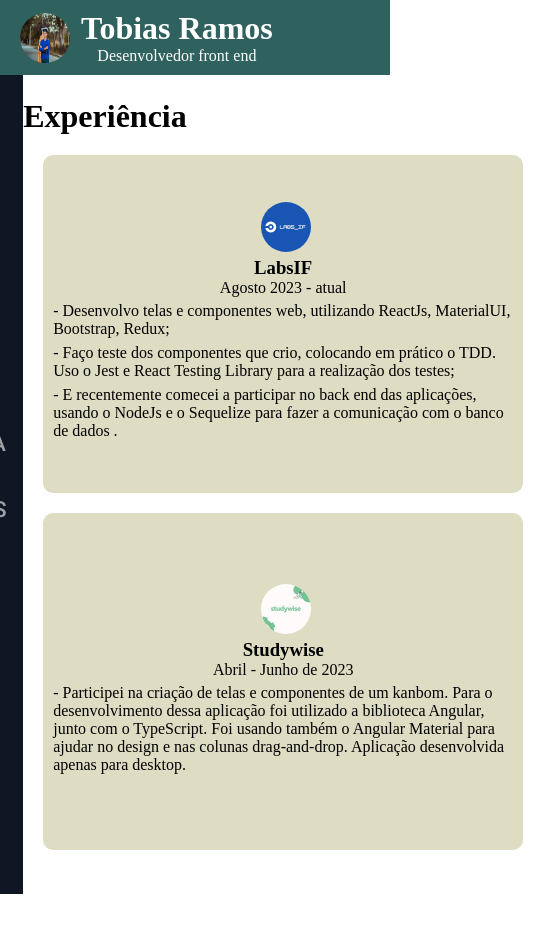
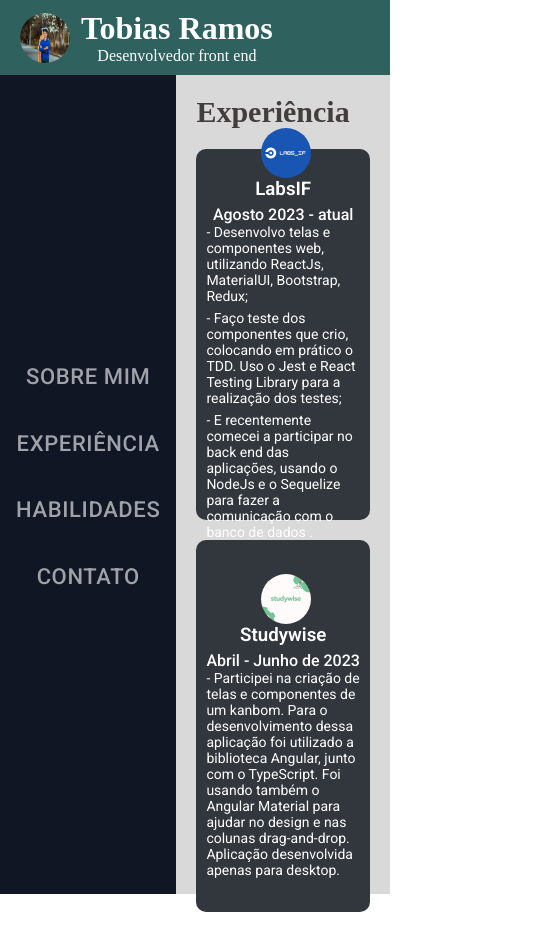
Before and after one commit to tobiasramos/my-portfolio, a React (Vite) app: page /experience in a window 390 px wide. Shown: the whole page, 543 px wide, since content can reach past the window. Before the commit the page ends 894 px from the top, so only its background shows below. Built offline with nearby package versions, Linux system fonts and the light colour scheme.

Commit message:
Centraliazndo tags h3 e usando o pouco da resposividade

```diff
--- a/src/App.css
+++ b/src/App.css
@@ -8,3 +8,14 @@
   text-decoration: none;
   color: #000;
 }
+
+ul {
+  list-style-type: none;
+}
+
+h2 {
+  margin-left: 20px;
+  margin-top: 20px;
+  color: #433d3d;
+  font-size: 30px;
+}
--- a/src/components/about-me/about-me.jsx
+++ b/src/components/about-me/about-me.jsx
@@ -1,23 +1,25 @@
 import styles from "./about-me.module.css";
-import '@fontsource/roboto/500.css';
+import "@fontsource/roboto/500.css";
 
 const AboutMe = () => {
   return (
+    <>
+      <h2>Sobre mim</h2>
       <div className={styles.container}>
         <img src="./img/profile.jpg" alt="Logo do perfil" />
-      <h1>Sobre mim</h1>
         <p className={styles.summary}>
           Front end com mais de 2 anos de experiência em desenvolvimento de
           aplicações web, fazendo o uso de frameworks e bibliotecas modernos.
-        Minha jornada é marcada por uma constante busca por evolução, participai
-        de projetos desafiadores, explorando tecnologias que eram novas para
-        mim, experiências como essas expandiu meus conhecimentos e habilidades.
-        Além desse meu lado profissional, sou também um grande praticante de
-        esportes. Tenho um imenso apego ao muay thai, e ao ciclismo, em ambos
-        esportes já participei de competições e assim é a minha rotina,
-        estuando, trabalhando e praticando esses esportes.
+          Minha jornada é marcada por uma constante busca por evolução,
+          participai de projetos desafiadores, explorando tecnologias que eram
+          novas para mim, experiências como essas expandiu meus conhecimentos e
+          habilidades. Além desse meu lado profissional, sou também um grande
+          praticante de esportes. Tenho um imenso apego ao muay thai, e ao
+          ciclismo, em ambos esportes já participei de competições e assim é a
+          minha rotina, estuando, trabalhando e praticando esses esportes.
         </p>
       </div>
+    </>
   );
 };
 
--- a/src/components/contact/Contact.module.css
+++ b/src/components/contact/Contact.module.css
@@ -1,13 +1,12 @@
 .socialMedia {
     display: flex;
+    align-items: center;
     justify-content: center;
-    align-items: center;
-    list-style: none;
+    height: 100vh;
 }
 
 .socialMedia li {
     margin-right: 10px;
-
 }
 
 .socialMedia .icon {
--- a/src/components/contact/contact.jsx
+++ b/src/components/contact/contact.jsx
@@ -6,8 +6,8 @@
 
 const Contact = () => {
   return (
-    <div>
-      <h1>Contato</h1>
+    <>
+      <h2>Contato</h2>
         <ul className={styles.socialMedia}>
           <li>
             <a href="https://github.com/tobiasramos" target="_blank">
@@ -23,16 +23,16 @@
 
           <li>
             <a href="mailto:tobiasramossilva@gmail.com?subject=link HTML">
-            <EmailIcon style={{ color: "#878286" }} className={styles.icon}/>
+              <EmailIcon style={{ color: "#878286" }} className={styles.icon} />
             </a>
           </li>
 
           <li>
             <a href="../curriculo/Currículo.pdf" target="iframe_download"></a>
-          <ResumeIcon style={{ color: "#655643" }} className={styles.icon}/>
+            <ResumeIcon style={{ color: "#655643" }} className={styles.icon} />
           </li>
         </ul>
-    </div>
+    </>
   );
 };
 
--- a/src/components/experience/Experience.module.css
+++ b/src/components/experience/Experience.module.css
@@ -12,27 +12,39 @@
     align-items: center;
     justify-content: center;
     width: 30rem;
-    height: 40vh;
+    height: 44vh;
     margin: 10px;
     padding: 10px;
-    background-color: #deddc4;
+    color: #fff;
+    font-family: "Roboto";
+    background-color: #32373D;
     border-radius: 10px;
 }
 
-.company img, span {
-    margin-bottom: 5px;
+.company h3 {
+    font-weight: 600;
 }
 
-.company ul {
-    list-style-type: none;
+.company img, span {
+    margin-top: 5px;
+    font-weight: 500;
+    font-size: 16px;
 }
 
-.company ul li{
+.company ul li {
     margin-bottom: 6px;
+    font-weight: 400;
+    font-size: 14px;
 }
 
 @media (max-width: 1274) {
     .company {
-      height: 100%;
+        height: 100%;
     }
-  }
+}
+
+@media (max-width: 730px) {
+    .company {
+        width: 90%;
+    }
+}
--- a/src/components/experience/experience.jsx
+++ b/src/components/experience/experience.jsx
@@ -1,9 +1,12 @@
 import styles from "./Experience.module.css";
+import '@fontsource/roboto/400.css';
+import '@fontsource/roboto/500.css';
+import '@fontsource/roboto/700.css';
 
 const Experience = () => {
   return (
     <div>
-      <h1>Experiência</h1>
+      <h2>Experiência</h2>
       <div className={styles.companiesContainer}>
         <div className={styles.company}>
           <img src="../img/labsif.jpeg" alt="Logo da empresa" />
--- a/src/components/skills/skills.jsx
+++ b/src/components/skills/skills.jsx
@@ -3,7 +3,7 @@
 const Skills = () => {
   return (
     <div>
-      <h1>Habilidades</h1>
+      <h2>Habilidades</h2>
       <div class={styles.skillsContainer}>
         <a href="https://www.w3schools.com/html/html_intro.asp" target="_blank">
           <div>
--- a/src/page/Home.module.css
+++ b/src/page/Home.module.css
@@ -4,6 +4,7 @@
     align-items: center;
     justify-content: center;
     height: 97vh;
+    background-color: #D9D9D9;
 }
 
 .link {
@@ -19,8 +20,6 @@
 .link ul {
     display: flex;
     flex-direction: column;
-    list-style-type: none;
-
 }
 
 .link .tab {
@@ -36,4 +35,5 @@
 
 .rendering {
     width: 80rem;
+    height: 100%;
 }
```
Lines whose indentation alone changed are shown as unchanged.
